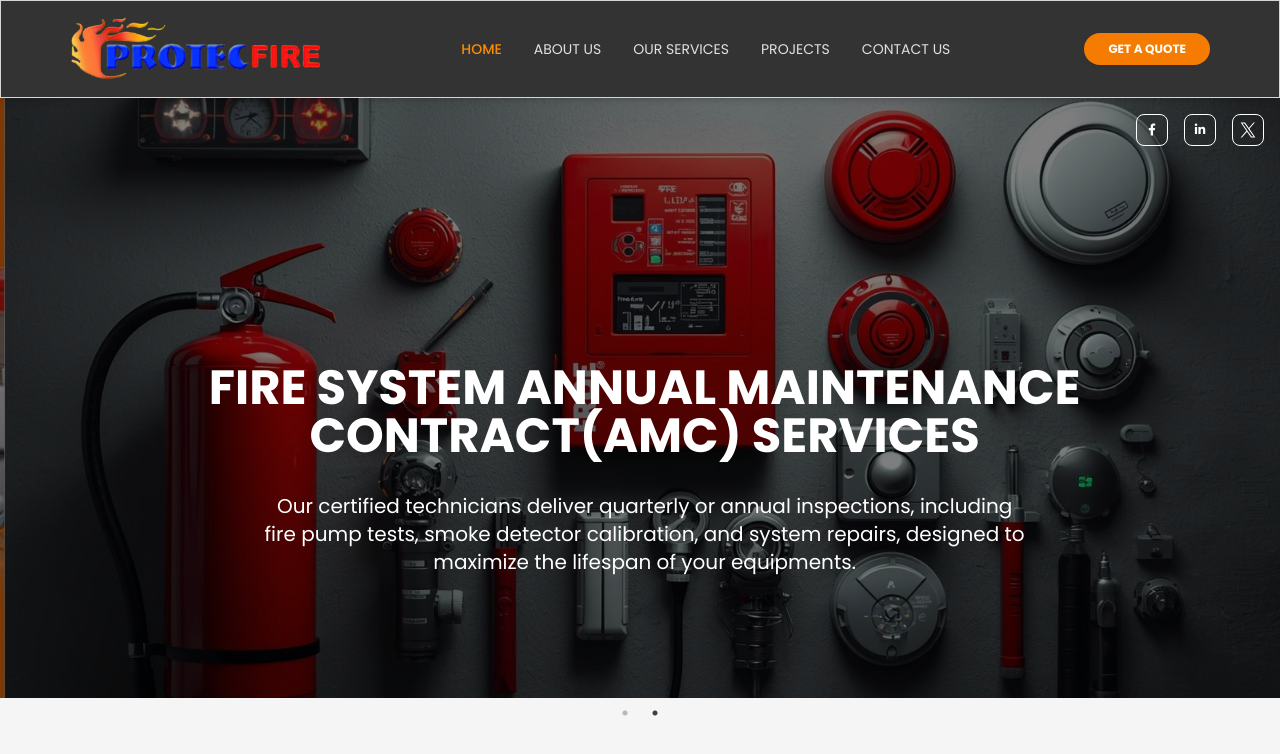
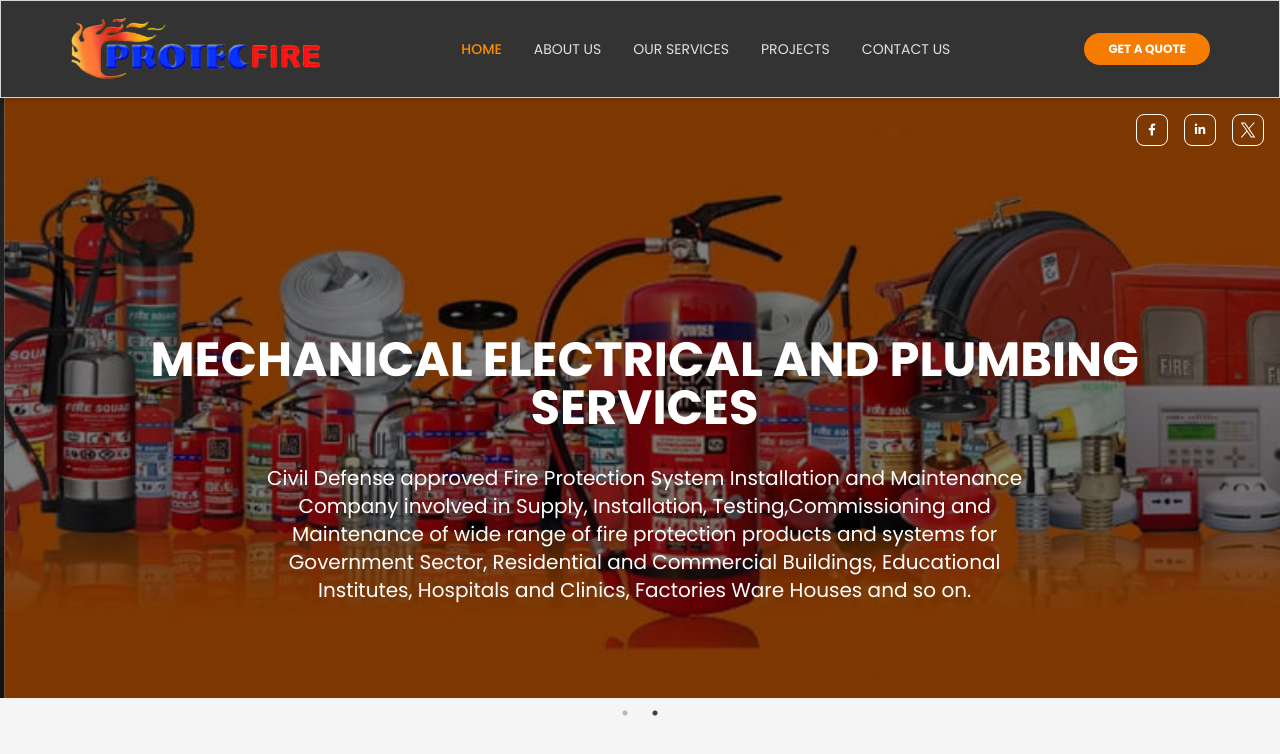
Before and after one commit to jabinkm/PROTECFIREWEB, a React (Vite) app: page / in a window 1280 px wide. Shown: the top 754 px of the page. Built offline with nearby package versions, Linux system fonts and the light colour scheme.

Commit message:
Rearrange slides in Hero component

```diff
--- a/src/components/hero.jsx
+++ b/src/components/hero.jsx
@@ -12,19 +12,20 @@ export function Hero() {
   const [currentSlide, setCurrentSlide] = useState(0);
 
   const slides = [
+
+    {
+      bgImage: "/images/hero-bg-2.jpg",
+      title: "FIRE SYSTEM ANNUAL MAINTENANCE CONTRACT(AMC) SERVICES",
+      description: "Our certified technicians deliver quarterly or annual inspections, including fire pump tests, smoke detector calibration, and system repairs, designed to maximize the lifespan of your equipments.",
+      buttonText: "Contact Us",
+      buttonLink: "/contact-us"
+    },
     {
       bgImage: "/images/hero-bg.jpg",
       title: "MECHANICAL ELECTRICAL AND PLUMBING SERVICES",
       description: "Civil Defense approved Fire Protection System Installation and Maintenance Company involved in Supply, Installation, Testing,Commissioning and Maintenance of wide range of fire protection products and systems for Government Sector, Residential and Commercial Buildings, Educational Institutes, Hospitals and Clinics, Factories  Ware Houses and so on.",
       buttonText: "Explore Our Services",
       buttonLink: "/services"
-    },
-    {
-      bgImage: "/images/hero-bg-2.jpg",
-      title: "FIRE SYSTEM ANNUAL MAINTENANCE CONTRACT(AMC) SERVICES",
-      description: "Our certified technicians deliver quarterly or annual inspections, including fire pump tests, smoke detector calibration, and system repairs, designed to maximize the lifespan of your equipments.",
-      buttonText: "Contact Us",
-      buttonLink: "/contact-us"
     },
     // {
     //   bgImage: "/images/tea.jpg",
```
